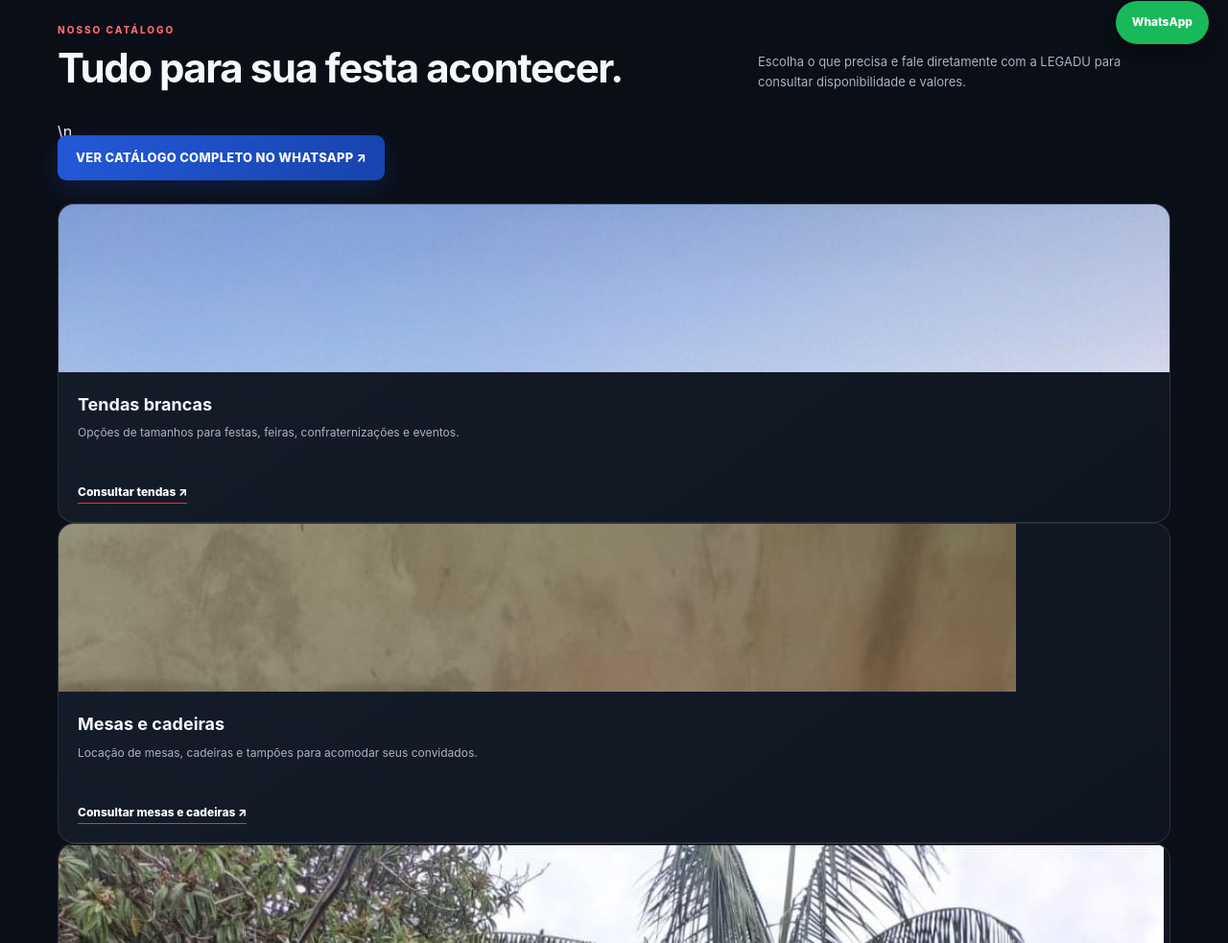
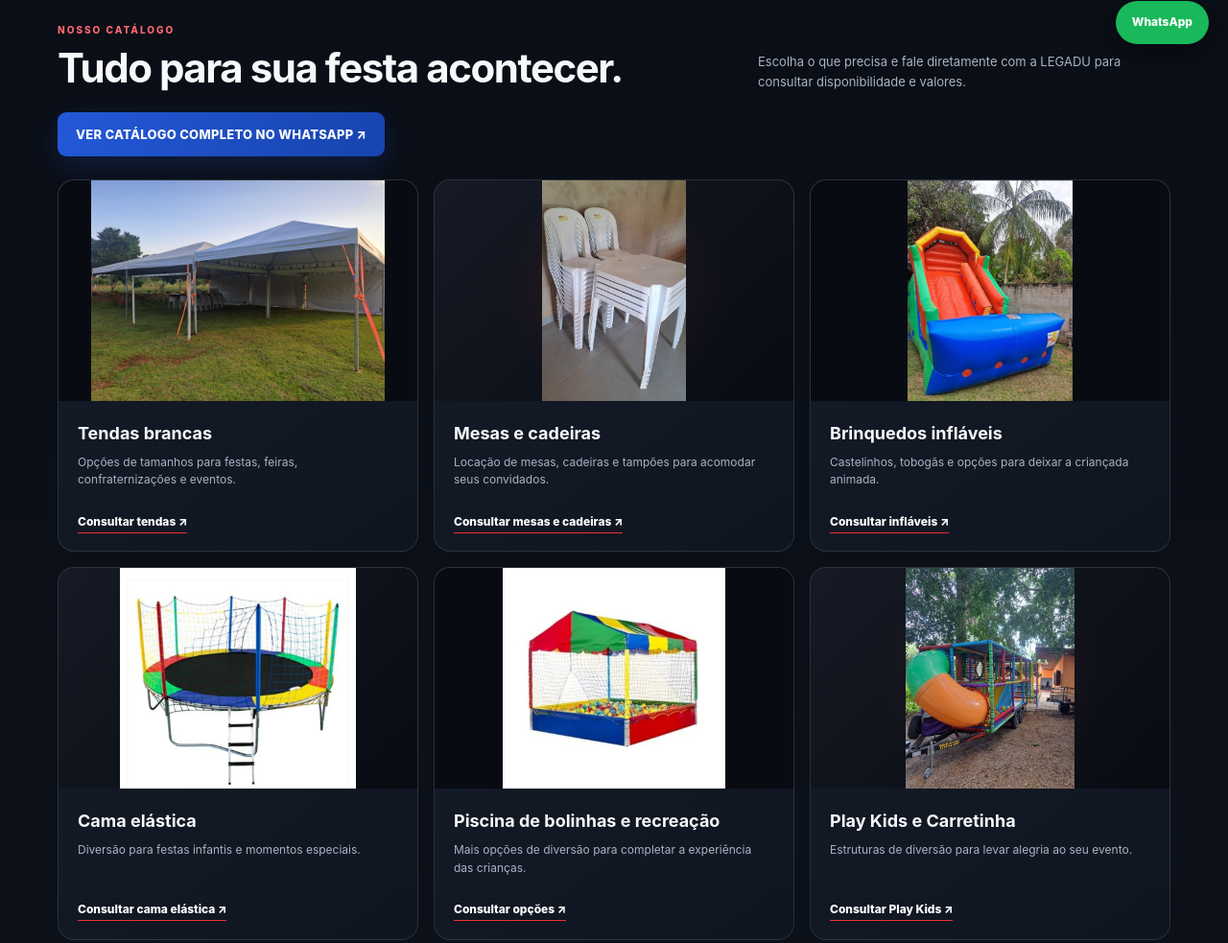
Before and after one commit to MarcosDferreira/legadu-site, a plain HTML site: page index.html in a window 1280 px wide. Shown: the part 734-1717 px from the top of the page at 96% size. Drawn offline with Linux system fonts and the light colour scheme.

Commit message:
Update index.html

```diff
--- a/index.html
+++ b/index.html
@@ -9,59 +9,53 @@
 <link rel="icon" href="assets/logo-legadu.png">
 <style>
 :root{--bg:#080b12;--panel:#111722;--panel2:#171f2d;--red:#ed3038;--blue:#2358d8;--white:#f7f8fb;--muted:#aab3c2;--line:rgba(255,255,255,.1);--gold:#d6b878}
-*{box-sizing:border-box}
-html{scroll-behavior:smooth}
+*{box-sizing:border-box}html{scroll-behavior:smooth}
 body{margin:0;background:var(--bg);color:var(--white);font-family:Inter,Arial,Helvetica,sans-serif;line-height:1.55}
-a{color:inherit;text-decoration:none}
-.container{width:min(1160px,92%);margin:auto}
+a{color:inherit;text-decoration:none}.container{width:min(1160px,92%);margin:auto}
 header{position:sticky;top:0;z-index:20;background:rgba(8,11,18,.94);backdrop-filter:blur(18px);border-bottom:1px solid rgba(255,255,255,.09);box-shadow:0 8px 30px rgba(0,0,0,.18)}
 .nav{height:76px;display:flex;align-items:center;justify-content:space-between;gap:24px}
-.brand{display:flex;align-items:center;gap:12px;min-width:0}
-.brand img{width:82px;height:58px;object-fit:contain;background:transparent;border-radius:0;padding:0;filter:drop-shadow(0 5px 12px rgba(0,0,0,.35))}
+.brand{display:flex;align-items:center;gap:12px;min-width:0}.brand img{width:82px;height:58px;object-fit:contain;background:transparent;border-radius:0;padding:0;filter:drop-shadow(0 5px 12px rgba(0,0,0,.35))}
 .brand strong{font-size:16px;letter-spacing:.13em}.brand small{display:block;color:var(--muted);font-size:10px;letter-spacing:.16em}
-nav{display:flex;gap:25px;align-items:center;color:#d7dce5;font-size:13px}
-nav a:hover{color:#fff}
+nav{display:flex;gap:25px;align-items:center;color:#d7dce5;font-size:13px}nav a:hover{color:#fff}
 .btn{display:inline-flex;align-items:center;justify-content:center;gap:9px;padding:13px 19px;border-radius:9px;background:linear-gradient(110deg,var(--red),#b91e2b);font-weight:800;font-size:13px;box-shadow:0 9px 28px rgba(237,48,56,.18);transition:.2s}
-.btn:hover{transform:translateY(-2px);filter:brightness(1.08)}
-.btn.secondary{background:transparent;border:1px solid rgba(255,255,255,.24);box-shadow:none}
+.btn:hover{transform:translateY(-2px);filter:brightness(1.08)}.btn.secondary{background:transparent;border:1px solid rgba(255,255,255,.24);box-shadow:none}
 .hero{position:relative;overflow:hidden;padding:92px 0 84px;background:radial-gradient(ellipse at 78% 35%,rgba(35,88,216,.23),transparent 38%),radial-gradient(ellipse at 15% 80%,rgba(237,48,56,.13),transparent 32%),linear-gradient(135deg,#0b101a,#080b12 65%)}
 .hero:after{content:"";position:absolute;right:-130px;top:-180px;width:520px;height:520px;border:1px solid rgba(255,255,255,.07);border-radius:50%;box-shadow:0 0 0 55px rgba(255,255,255,.018),0 0 0 110px rgba(255,255,255,.012);pointer-events:none}
 .hero-grid{display:grid;grid-template-columns:1.1fr .9fr;gap:55px;align-items:center;position:relative;z-index:1}
 .eyebrow{color:#e9b8bb;font-size:11px;letter-spacing:.22em;text-transform:uppercase;font-weight:800}
 h1{font-size:clamp(40px,5.8vw,70px);line-height:1.04;letter-spacing:-.045em;margin:17px 0 20px;max-width:650px}
 h1 span{background:linear-gradient(90deg,#ff6268,#7195ff);background-clip:text;color:transparent}
-.hero p{color:#c1c9d5;max-width:540px;font-size:17px;margin:0 0 28px}
-.hero-actions{display:flex;gap:12px;flex-wrap:wrap}
+.hero p{color:#c1c9d5;max-width:540px;font-size:17px;margin:0 0 28px}.hero-actions{display:flex;gap:12px;flex-wrap:wrap}
 .hero-logo{background:transparent;border:0;border-radius:0;padding:0;box-shadow:none;transform:none;filter:drop-shadow(0 22px 34px rgba(0,0,0,.45))}
 .hero-logo img{display:block;width:100%;height:auto;object-fit:contain;mix-blend-mode:normal}
 .hero-note{margin-top:16px;color:#aeb8c7;text-align:center;font-size:11px;letter-spacing:.12em;text-transform:uppercase}
 .stats{border-top:1px solid var(--line);border-bottom:1px solid var(--line);background:#0c111a}
 .stats-grid{display:grid;grid-template-columns:repeat(3,1fr);padding:20px 0}
-.stat{text-align:center;padding:5px 12px;border-right:1px solid var(--line)}
-.stat:last-child{border:0}.stat b{display:block;font-size:14px}.stat span{color:var(--muted);font-size:11px}
-section{padding:78px 0}
-.section-head{display:flex;align-items:end;justify-content:space-between;gap:25px;margin-bottom:30px}
+.stat{text-align:center;padding:5px 12px;border-right:1px solid var(--line)}.stat:last-child{border:0}
+.stat b{display:block;font-size:14px}.stat span{color:var(--muted);font-size:11px}
+section{padding:78px 0}.section-head{display:flex;align-items:end;justify-content:space-between;gap:25px;margin-bottom:30px}
 .kicker{color:#ff6970;text-transform:uppercase;font-size:10px;letter-spacing:.2em;font-weight:800}
 h2{font-size:clamp(28px,4vw,42px);line-height:1.1;letter-spacing:-.035em;margin:9px 0 0}
 .section-head p{color:var(--muted);max-width:430px;font-size:13px;margin:0}
 .catalog{background:linear-gradient(180deg,#0a0e16,#0c111a)}
-.catalog-full-wrap{display:flex;justify-content:flex-start;margin:-8px 0 24px}.catalog-full{background:linear-gradient(110deg,#2358d8,#1744ad);box-shadow:0 9px 28px rgba(35,88,216,.22);letter-spacing:.02em}.catalog-full:hover{filter:brightness(1.12)}\n.cards{display:grid;grid-template-columns:repeat(3,1fr);gap:16px}
+.catalog-full-wrap{display:flex;justify-content:flex-start;margin:-8px 0 24px}
+.catalog-full{background:linear-gradient(110deg,#2358d8,#1744ad);box-shadow:0 9px 28px rgba(35,88,216,.22);letter-spacing:.02em}.catalog-full:hover{filter:brightness(1.12)}
+.cards{display:grid;grid-template-columns:repeat(3,1fr);gap:16px}
 .card{background:linear-gradient(145deg,#151d2a,#0f1520);border:1px solid rgba(255,255,255,.11);border-radius:17px;overflow:hidden;transition:transform .25s,border-color .25s,box-shadow .25s}
 .card:hover{transform:translateY(-5px);border-color:rgba(95,133,231,.55);box-shadow:0 18px 38px rgba(0,0,0,.24)}
-.card-art{height:175px;display:block;position:relative;overflow:hidden;background:#111722}\n.card-art img{display:block;width:100%;height:100%;object-fit:cover;object-position:center;border-radius:0}\n
-.card:nth-child(2n) .card-art{background:radial-gradient(circle at 50% 50%,rgba(237,48,56,.22),transparent 55%),linear-gradient(135deg,#24202a,#111722)}
+/* Mostra a foto inteira, sem cortes */
+.card-art{height:230px;display:flex;align-items:center;justify-content:center;position:relative;overflow:hidden;background:#080b12}
+.card-art img{display:block;width:100%;height:100%;object-fit:contain;object-position:center;border-radius:0}
+.card:nth-child(2n) .card-art{background:radial-gradient(circle at 50% 50%,rgba(237,48,56,.12),transparent 55%),linear-gradient(135deg,#151a24,#080b12)}
 .art-icon{font-size:76px;filter:drop-shadow(0 12px 12px rgba(0,0,0,.3))}
-.card-content{padding:20px}
-.card-content h3{font-size:18px;margin:0 0 7px}
+.card-content{padding:20px}.card-content h3{font-size:18px;margin:0 0 7px}
 .card-content p{font-size:12px;color:var(--muted);min-height:40px;margin:0 0 17px}
 .card-content a{font-size:12px;font-weight:800;color:#fff;border-bottom:1px solid var(--red);padding-bottom:4px}
 .note{margin-top:22px;color:#aeb8c7;font-size:12px;padding:15px 17px;border:1px solid var(--line);border-radius:10px;background:rgba(255,255,255,.025)}
 .why-grid{display:grid;grid-template-columns:1fr 1fr;gap:40px;align-items:center}
 .why-panel{background:linear-gradient(145deg,#17243a,#101722);border:1px solid var(--line);border-radius:18px;padding:30px}
-.why-panel h3{font-size:25px;line-height:1.15;margin:0 0 13px}
-.why-panel p{color:#b8c2d1;font-size:14px;margin:0}
-.points{display:grid;gap:16px}
-.point{display:flex;gap:13px;align-items:flex-start}
+.why-panel h3{font-size:25px;line-height:1.15;margin:0 0 13px}.why-panel p{color:#b8c2d1;font-size:14px;margin:0}
+.points{display:grid;gap:16px}.point{display:flex;gap:13px;align-items:flex-start}
 .check{width:30px;height:30px;flex:0 0 30px;border-radius:9px;background:linear-gradient(135deg,var(--red),var(--blue));display:grid;place-items:center;font-weight:900}
 .point b{display:block;font-size:14px}.point span{display:block;color:var(--muted);font-size:12px;margin-top:3px}
 .gallery{display:grid;grid-template-columns:1.2fr .8fr .8fr;gap:12px}
@@ -74,63 +68,59 @@ h2{font-size:clamp(28px,4vw,42px);line-height:1.1;letter-spacing:-.035em;margin:
 footer{border-top:1px solid var(--line);padding:28px 0;color:#9da8b8;font-size:11px}
 .footer-inner{display:flex;justify-content:space-between;gap:20px;align-items:center}
 .footer-brand{display:flex;align-items:center;gap:10px}.footer-brand img{width:66px;height:48px;object-fit:contain;background:transparent;border-radius:0;padding:0}
-.social-links{display:flex;gap:10px;flex-wrap:wrap;margin-top:9px}.social-links a{display:inline-flex;align-items:center;gap:7px;padding:8px 12px;border:1px solid rgba(255,255,255,.16);border-radius:8px;color:#f7f8fb;font-size:11px;font-weight:700;transition:.2s}.social-links a:hover{border-color:#7195ff;background:rgba(35,88,216,.13);transform:translateY(-2px)}
+.social-links{display:flex;gap:10px;flex-wrap:wrap;margin-top:9px}
+.social-links a{display:inline-flex;align-items:center;gap:7px;padding:8px 12px;border:1px solid rgba(255,255,255,.16);border-radius:8px;color:#f7f8fb;font-size:11px;font-weight:700;transition:.2s}
+.social-links a:hover{border-color:#7195ff;background:rgba(35,88,216,.13);transform:translateY(-2px)}
 .wa-float{position:fixed;right:20px;bottom:20px;z-index:30;background:#19b85a;color:#fff;padding:13px 17px;border-radius:30px;font-weight:800;font-size:12px;box-shadow:0 8px 30px rgba(0,0,0,.4)}
-@media(max-width:800px){nav{display:none}.hero{padding:58px 0}.hero-grid,.why-grid{grid-template-columns:1fr;gap:30px}.hero-logo{max-width:440px;margin:auto}.cards{grid-template-columns:repeat(2,1fr)}.section-head{display:block}.section-head p{margin-top:12px}.gallery{grid-template-columns:1fr 1fr}.gallery-box:first-child{grid-column:span 2}.cta-box{display:block;padding:28px}.cta-box .btn{margin-top:10px}}
-@media(max-width:520px){.brand img{width:66px;height:48px}.brand strong{font-size:13px}.hero p{font-size:15px}.hero-actions .btn{width:100%}.cards{grid-template-columns:1fr}.card-art{height:150px}.stats-grid{grid-template-columns:1fr;gap:12px}.stat{border-right:0;border-bottom:1px solid var(--line);padding:10px}.stat:last-child{border:0}.gallery{grid-template-columns:1fr}.gallery-box:first-child{grid-column:auto}.gallery-box{min-height:150px}.footer-inner{align-items:flex-start;flex-direction:column}.cta-box h2{font-size:27px}}
+@media(max-width:800px){
+ nav{display:none}.hero{padding:58px 0}.hero-grid,.why-grid{grid-template-columns:1fr;gap:30px}
+ .hero-logo{max-width:440px;margin:auto}.cards{grid-template-columns:repeat(2,1fr)}
+ .section-head{display:block}.section-head p{margin-top:12px}
+ .gallery{grid-template-columns:1fr 1fr}.gallery-box:first-child{grid-column:span 2}
+ .cta-box{display:block;padding:28px}.cta-box .btn{margin-top:10px}
+}
+@media(max-width:520px){
+ .brand img{width:66px;height:48px}.brand strong{font-size:13px}.hero p{font-size:15px}
+ .hero-actions .btn{width:100%}.cards{grid-template-columns:1fr}.card-art{height:220px}
+ .stats-grid{grid-template-columns:1fr;gap:12px}
+ .stat{border-right:0;border-bottom:1px solid var(--line);padding:10px}.stat:last-child{border:0}
+ .gallery{grid-template-columns:1fr}.gallery-box:first-child{grid-column:auto}.gallery-box{min-height:150px}
+ .footer-inner{align-items:flex-start;flex-direction:column}.cta-box h2{font-size:27px}
+}
 </style>
 </head>
 <body>
-<header>
- <div class="container nav">
+<header><div class="container nav">
  <a class="brand" href="#inicio"><img src="assets/logo-legadu.png" alt="Logotipo original LEGADU"><span><strong>LEGADU</strong><small>FESTAS & EVENTOS</small></span></a>
  <nav><a href="#inicio">Início</a><a href="#catalogo">Catálogo</a><a href="#sobre">A LEGADU</a><a href="#galeria">Galeria</a></nav>
  <a class="btn" href="https://wa.me/5515997549326?text=Ol%C3%A1%2C%20vim%20pelo%20site%20da%20LEGADU%20e%20quero%20um%20or%C3%A7amento." target="_blank" rel="noopener">Pedir orçamento ↗</a>
- </div>
-</header>
-
+</div></header>
 <main>
-<section class="hero" id="inicio">
- <div class="container hero-grid">
-  <div>
-   <div class="eyebrow">Ribeirão Grande e região</div>
-   <h1>Sua festa merece <span>esse cuidado.</span></h1>
+<section class="hero" id="inicio"><div class="container hero-grid">
+ <div><div class="eyebrow">Ribeirão Grande e região</div><h1>Sua festa merece <span>esse cuidado.</span></h1>
  <p>Tendas, mesas, cadeiras, brinquedos e estrutura para transformar seu evento em um momento especial.</p>
-   <div class="hero-actions">
-    <a class="btn" href="https://wa.me/5515997549326?text=Ol%C3%A1%2C%20quero%20solicitar%20um%20or%C3%A7amento%20com%20a%20LEGADU." target="_blank" rel="noopener">Solicitar orçamento pelo WhatsApp ↗</a>
-    <a class="btn secondary" href="#catalogo">Conhecer o catálogo</a>
-   </div>
-  </div>
-  <div>
-   <div class="hero-logo"><img src="assets/logo-legadu.png" alt="LEGADU Festas & Eventos, logotipo oficial"></div>
-   <div class="hero-note">Legadu é família, fazendo sua festa!</div>
-  </div>
- </div>
-</section>
-
+ <div class="hero-actions"><a class="btn" href="https://wa.me/5515997549326?text=Ol%C3%A1%2C%20quero%20solicitar%20um%20or%C3%A7amento%20com%20a%20LEGADU." target="_blank" rel="noopener">Solicitar orçamento pelo WhatsApp ↗</a><a class="btn secondary" href="#catalogo">Conhecer o catálogo</a></div></div>
+ <div><div class="hero-logo"><img src="assets/logo-legadu.png" alt="LEGADU Festas & Eventos, logotipo oficial"></div><div class="hero-note">Legadu é família, fazendo sua festa!</div></div>
+</div></section>
 <div class="stats"><div class="container stats-grid">
  <div class="stat"><b>Estrutura para seu evento</b><span>Do pequeno encontro à grande comemoração</span></div>
  <div class="stat"><b>Atendimento próximo</b><span>Ribeirão Grande e região</span></div>
  <div class="stat"><b>Orçamento personalizado</b><span>Conforme data, local e necessidade</span></div>
 </div></div>
-
-<section class="catalog" id="catalogo">
- <div class="container">
-  <div class="section-head"><div><div class="kicker">Nosso catálogo</div><h2>Tudo para sua festa acontecer.</h2></div><p>Escolha o que precisa e fale diretamente com a LEGADU para consultar disponibilidade e valores.</p></div>\n  <div class="catalog-full-wrap"><a class="btn catalog-full" href="https://wa.me/c/5515997549326" target="_blank" rel="noopener noreferrer">VER CATÁLOGO COMPLETO NO WHATSAPP ↗</a></div>
+<section class="catalog" id="catalogo"><div class="container">
+ <div class="section-head"><div><div class="kicker">Nosso catálogo</div><h2>Tudo para sua festa acontecer.</h2></div><p>Escolha o que precisa e fale diretamente com a LEGADU para consultar disponibilidade e valores.</p></div>
+ <div class="catalog-full-wrap"><a class="btn catalog-full" href="https://wa.me/c/5515997549326" target="_blank" rel="noopener noreferrer">VER CATÁLOGO COMPLETO NO WHATSAPP ↗</a></div>
  <div class="cards">
-   <article class="card"><div class="card-art"><img src="assets/tendas.jpg?v=2" alt="Tendas brancas montadas para eventos" loading="lazy"></div><div class="card-content"><h3>Tendas brancas</h3><p>Opções de tamanhos para festas, feiras, confraternizações e eventos.</p><a href="https://wa.me/5515997549326?text=Ol%C3%A1%2C%20quero%20consultar%20tendas%20brancas%20para%20meu%20evento." target="_blank">Consultar tendas ↗</a></div></article>
-   <article class="card"><div class="card-art"><img src="assets/mesas-cadeiras.jpg?v=2" alt="Mesas e cadeiras brancas para locação" loading="lazy"></div><div class="card-content"><h3>Mesas e cadeiras</h3><p>Locação de mesas, cadeiras e tampões para acomodar seus convidados.</p><a href="https://wa.me/5515997549326?text=Ol%C3%A1%2C%20quero%20consultar%20mesas%20e%20cadeiras." target="_blank">Consultar mesas e cadeiras ↗</a></div></article>
-   <article class="card"><div class="card-art"><img src="assets/inflaveis.jpg?v=2" alt="Brinquedo inflável tipo tobogã" loading="lazy"></div><div class="card-content"><h3>Brinquedos infláveis</h3><p>Castelinhos, tobogãs e opções para deixar a criançada animada.</p><a href="https://wa.me/5515997549326?text=Ol%C3%A1%2C%20quero%20consultar%20brinquedos%20infl%C3%A1veis." target="_blank">Consultar infláveis ↗</a></div></article>
-   <article class="card"><div class="card-art"><img src="assets/cama-elastica.jpg?v=2" alt="Cama elástica para festas" loading="lazy"></div><div class="card-content"><h3>Cama elástica</h3><p>Diversão para festas infantis e momentos especiais.</p><a href="https://wa.me/5515997549326?text=Ol%C3%A1%2C%20quero%20consultar%20a%20cama%20el%C3%A1stica." target="_blank">Consultar cama elástica ↗</a></div></article>
-   <article class="card"><div class="card-art"><img src="assets/piscina-bolinhas.jpg?v=2" alt="Piscina de bolinhas infantil" loading="lazy"></div><div class="card-content"><h3>Piscina de bolinhas e recreação</h3><p>Mais opções de diversão para completar a experiência das crianças.</p><a href="https://wa.me/5515997549326?text=Ol%C3%A1%2C%20quero%20consultar%20piscina%20de%20bolinhas%20e%20recrea%C3%A7%C3%A3o." target="_blank">Consultar opções ↗</a></div></article>
-   <article class="card"><div class="card-art"><img src="assets/playkids-carretinha.jpg?v=2" alt="PlayKids e carretinha de recreação" loading="lazy"></div><div class="card-content"><h3>Play Kids e Carretinha</h3><p>Estruturas de diversão para levar alegria ao seu evento.</p><a href="https://wa.me/5515997549326?text=Ol%C3%A1%2C%20quero%20consultar%20o%20Play%20Kids%20ou%20a%20Carretinha%20PlayKids." target="_blank">Consultar Play Kids ↗</a></div></article>
+  <article class="card"><div class="card-art"><img src="assets/tendas.jpg?v=20261116" alt="Tendas brancas montadas para eventos" loading="lazy"></div><div class="card-content"><h3>Tendas brancas</h3><p>Opções de tamanhos para festas, feiras, confraternizações e eventos.</p><a href="https://wa.me/5515997549326?text=Ol%C3%A1%2C%20quero%20consultar%20tendas%20brancas%20para%20meu%20evento." target="_blank" rel="noopener">Consultar tendas ↗</a></div></article>
+  <article class="card"><div class="card-art"><img src="assets/mesas-cadeiras.jpg?v=20261116" alt="Mesas e cadeiras brancas para locação" loading="lazy"></div><div class="card-content"><h3>Mesas e cadeiras</h3><p>Locação de mesas, cadeiras e tampões para acomodar seus convidados.</p><a href="https://wa.me/5515997549326?text=Ol%C3%A1%2C%20quero%20consultar%20mesas%20e%20cadeiras." target="_blank" rel="noopener">Consultar mesas e cadeiras ↗</a></div></article>
+  <article class="card"><div class="card-art"><img src="assets/inflaveis.jpg?v=20261116" alt="Brinquedo inflável tipo tobogã" loading="lazy"></div><div class="card-content"><h3>Brinquedos infláveis</h3><p>Castelinhos, tobogãs e opções para deixar a criançada animada.</p><a href="https://wa.me/5515997549326?text=Ol%C3%A1%2C%20quero%20consultar%20brinquedos%20infl%C3%A1veis." target="_blank" rel="noopener">Consultar infláveis ↗</a></div></article>
+  <article class="card"><div class="card-art"><img src="assets/cama-elastica.jpg?v=20261116" alt="Cama elástica para festas" loading="lazy"></div><div class="card-content"><h3>Cama elástica</h3><p>Diversão para festas infantis e momentos especiais.</p><a href="https://wa.me/5515997549326?text=Ol%C3%A1%2C%20quero%20consultar%20a%20cama%20el%C3%A1stica." target="_blank" rel="noopener">Consultar cama elástica ↗</a></div></article>
+  <article class="card"><div class="card-art"><img src="assets/piscina-bolinhas.jpg?v=20261116" alt="Piscina de bolinhas infantil" loading="lazy"></div><div class="card-content"><h3>Piscina de bolinhas e recreação</h3><p>Mais opções de diversão para completar a experiência das crianças.</p><a href="https://wa.me/5515997549326?text=Ol%C3%A1%2C%20quero%20consultar%20piscina%20de%20bolinhas%20e%20recrea%C3%A7%C3%A3o." target="_blank" rel="noopener">Consultar opções ↗</a></div></article>
+  <article class="card"><div class="card-art"><img src="assets/playkids-carretinha.jpg?v=20261116" alt="PlayKids e carretinha de recreação" loading="lazy"></div><div class="card-content"><h3>Play Kids e Carretinha</h3><p>Estruturas de diversão para levar alegria ao seu evento.</p><a href="https://wa.me/5515997549326?text=Ol%C3%A1%2C%20quero%20consultar%20o%20Play%20Kids%20ou%20a%20Carretinha%20PlayKids." target="_blank" rel="noopener">Consultar Play Kids ↗</a></div></article>
  </div>
  <div class="note">Os valores são informados por orçamento. A disponibilidade e o preço dependem da data, do local, do transporte e dos itens escolhidos.</div>
- </div>
-</section>
-
-<section id="sobre">
- <div class="container why-grid">
+</div></section>
+<section id="sobre"><div class="container why-grid">
  <div class="why-panel"><div class="kicker">Sobre a LEGADU</div><h3>Mais do que locar equipamentos, é fazer parte de bons momentos.</h3><p>A LEGADU Festas & Eventos trabalha para deixar cada comemoração mais completa, com atenção à estrutura, organização e cuidado em cada etapa.</p></div>
  <div class="points">
   <div class="point"><div class="check">✓</div><div><b>Estrutura para diferentes ocasiões</b><span>Aniversários, confraternizações, feiras, eventos comunitários e muito mais.</span></div></div>
@@ -138,28 +128,16 @@ footer{border-top:1px solid var(--line);padding:28px 0;color:#9da8b8;font-size:1
   <div class="point"><div class="check">✓</div><div><b>Orçamento de acordo com seu evento</b><span>Montamos a proposta considerando data, endereço e equipamentos.</span></div></div>
   <div class="point"><div class="check">✓</div><div><b>Ribeirão Grande e região</b><span>Consulte as condições de atendimento para sua localidade.</span></div></div>
  </div>
- </div>
-</section>
-
-<section id="galeria" style="padding-top:10px">
- <div class="container">
+</div></section>
+<section id="galeria" style="padding-top:10px"><div class="container">
  <div class="section-head"><div><div class="kicker">Momentos LEGADU</div><h2>Uma festa, muitas lembranças.</h2></div><p>Em breve, esta galeria vai reunir fotos dos equipamentos e de eventos realizados pela LEGADU.</p></div>
-  <div class="gallery">
-   <div class="gallery-box"><div><strong>Estrutura para eventos</strong><small>Fotos reais das montagens LEGADU</small></div></div>
-   <div class="gallery-box"><div><strong>Brinquedos e diversão</strong><small>Momentos para guardar</small></div></div>
-   <div class="gallery-box"><div><strong>Família e comemoração</strong><small>A alegria de fazer parte</small></div></div>
-  </div>
- </div>
-</section>
-
-<section class="cta">
- <div class="container cta-box">
+ <div class="gallery"><div class="gallery-box"><div><strong>Estrutura para eventos</strong><small>Fotos reais das montagens LEGADU</small></div></div><div class="gallery-box"><div><strong>Brinquedos e diversão</strong><small>Momentos para guardar</small></div></div><div class="gallery-box"><div><strong>Família e comemoração</strong><small>A alegria de fazer parte</small></div></div></div>
+</div></section>
+<section class="cta"><div class="container cta-box">
  <div><div class="kicker">Vamos fazer sua festa?</div><h2>Conte para a gente o que você está planejando.</h2><p>Chame a LEGADU e consulte a disponibilidade para sua data.</p></div>
  <a class="btn" href="https://wa.me/5515997549326?text=Ol%C3%A1%2C%20vim%20pelo%20site%20da%20LEGADU.%20Quero%20fazer%20um%20or%C3%A7amento." target="_blank" rel="noopener">Falar com a LEGADU ↗</a>
- </div>
-</section>
+</div></section>
 </main>
-
 <footer><div class="container footer-inner">
  <div class="footer-brand"><img src="assets/logo-legadu.png" alt=""><span><b style="color:#fff">LEGADU FESTAS & EVENTOS</b><br>Legadu é família, fazendo sua festa!</span></div>
  <div><b style="color:#fff">Acompanhe a LEGADU</b><div class="social-links"><a href="https://www.instagram.com/legadufestaseventos/" target="_blank" rel="noopener noreferrer" aria-label="Instagram da LEGADU">Instagram ↗</a><a href="https://www.facebook.com/legadubrinquedos" target="_blank" rel="noopener noreferrer" aria-label="Facebook da LEGADU">Facebook ↗</a></div><div style="margin-top:9px">WhatsApp: (15) 99754-9326<br>Ribeirão Grande e região</div></div>
```
Lines whose indentation alone changed are shown as unchanged.
